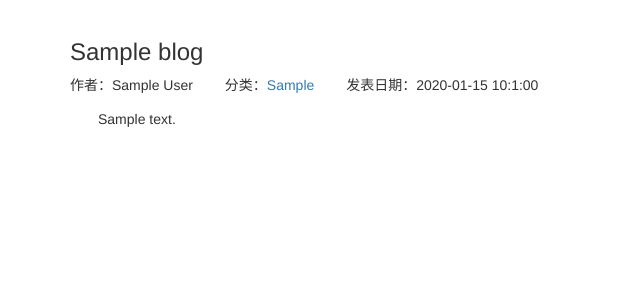
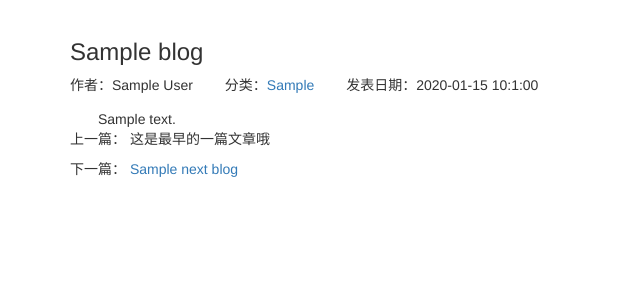
Before and after one commit to oldestcrab/my_blog_2, a Django app: template blog/templates/blog/blog_detail.html in a window 1280 px wide. Shown: the part 51-351 px from the top of the page, without its empty margins (0-640 px from the left). Run offline with Django 3.2, Linux system fonts and the light colour scheme; the template is opened without the code that fills it: most values are stand-ins (such as "Sample title", 1, 10 or a date in 2020); data that the repository does not hold is empty; some libraries are stand-ins or nearby versions.

Commit message:
上下页博客测试

```diff
--- a/blog/templates/blog/blog_detail.html
+++ b/blog/templates/blog/blog_detail.html
@@ -21,6 +21,24 @@ active
                 <li>发表日期：{{ blog.created_time|date:'Y-m-d H:n:s'}}</li>
             </ul>
             <div class="blog-content">{{ blog.content }}</div>
+            <div class="blog-more">
+                <P>上一篇：
+                    {# 上一篇 #}
+                    {% if previous_blog  %}
+                    <a href="{% url 'blog:blog_detail' previous_blog.id %}">{{ previous_blog.title }}</a>
+                    {% else %}
+                    这是最早的一篇文章哦
+                    {% endif %}
+                </p>
+                <P>下一篇：
+                    {# 下一篇 #}
+                    {% if next_blog  %}
+                    <a href="{% url 'blog:blog_detail' next_blog.id %}">{{ next_blog.title }}</a>
+                    {% else %}
+                    已经是最新一篇了哦
+                    {% endif %}
+                </p>
+            </div>
         </div>
     </div>
 </div>
--- a/blog/urls.py
+++ b/blog/urls.py
@@ -1,4 +1,5 @@
 from django.urls import path
+from django.conf import urls
 from blog import views
 app_name = 'blog'
 
--- a/my_blog/urls.py
+++ b/my_blog/urls.py
@@ -21,4 +21,5 @@ urlpatterns = [
     path('', home, name='home'),
     path('admin/', admin.site.urls),
     path('blog/', include('blog.urls', 'blog')),
+#     todo:blog/1 解析不到
 ]
```
Also changed, not shown: blog/views.py (+10 -0 lines).
